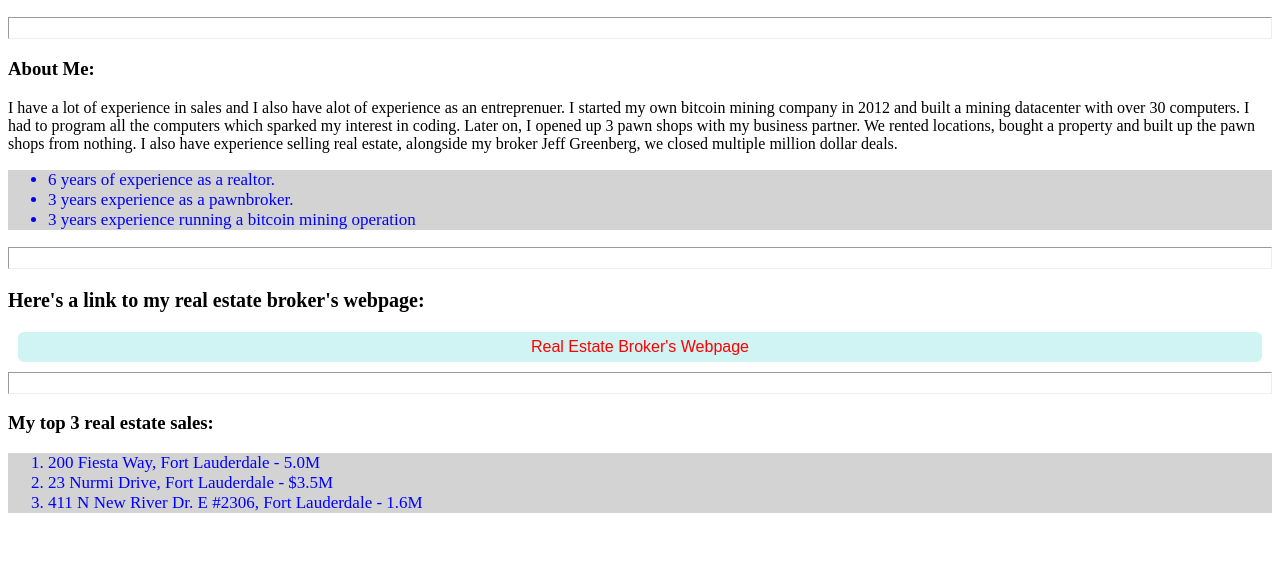
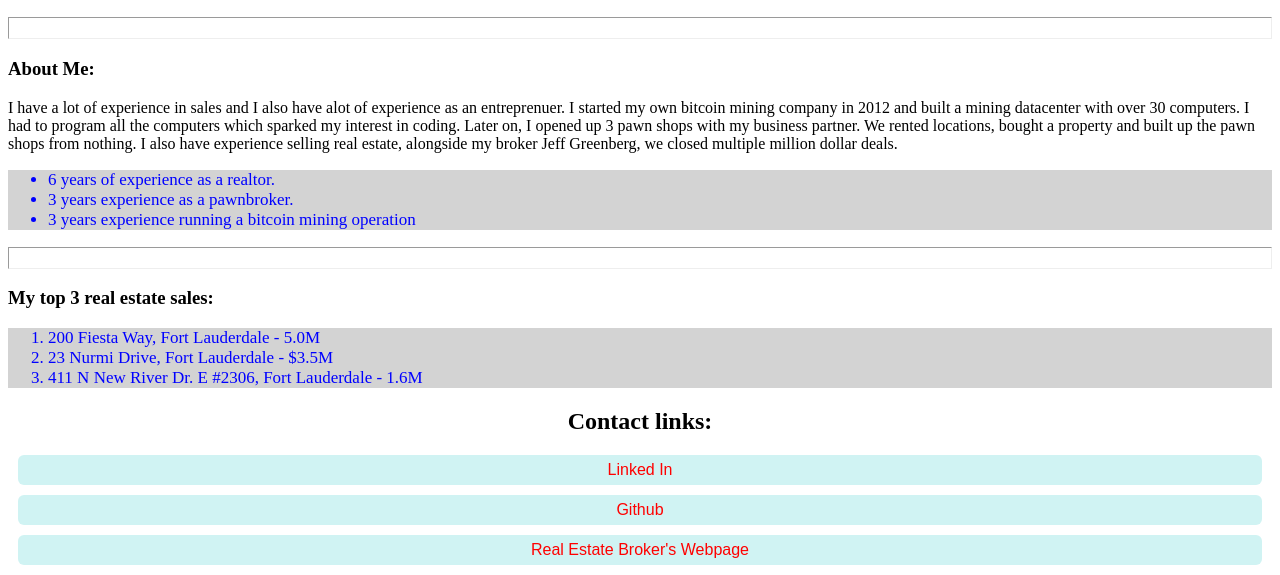
Before and after one commit to amhiger/Porfolio-Website, a plain HTML site: page index.html in a window 1280 px wide. Shown: the part 418-993 px from the top of the page. Before the commit the page ends 948 px from the top, so only its background shows below. Drawn offline with Linux system fonts and the light colour scheme; a script that the page names is missing.

Commit message:
Update index.html

```diff
--- a/index.html
+++ b/index.html
@@ -14,29 +14,33 @@
 <body>
   <h1> Adam Higer's Portfolio </h1>
   <h2> I am a pawnbroker/realtor in Fort Lauderdale, beginning my career in software development!</h2>
+
   <hr>
   <h3> About Me:</h3>
-  <p> I have a lot of experience in sales and I also have alot of experience as an entreprenuer. I started my own bitcoin mining company in 2012 and built a mining datacenter with over 30 computers. I had to program all the computers which sparked my interest in coding. Later on, I opened up 3 pawn shops with my business partner. We rented locations, bought a property and built up the pawn shops from nothing. I also have experience selling real estate, alongside my broker Jeff Greenberg, we closed multiple million dollar deals.</p>
+  <p> I have a lot of experience in sales and I also have alot of experience as an entreprenuer.
+    I started my own bitcoin mining company in 2012 and built a mining datacenter with over 30 computers.
+    I had to program all the computers which sparked my interest in coding. Later on, I opened up 3 pawn shops with my business partner.
+    We rented locations, bought a property and built up the pawn shops from nothing.
+    I also have experience selling real estate, alongside my broker Jeff Greenberg, we closed multiple million dollar deals.</p>
  <ul class = "list">
     <li>6 years of experience as a realtor.</li>
     <li>3 years experience as a pawnbroker.</li>
     <li>3 years experience running a bitcoin mining operation</li>
  </ul>
 
- <hr>
-
-
-<p class = oversized>Here's a link to my real estate broker's webpage:</p>
-<a  href="http://www.coastpropertiesofsouthflorida.com" class = "btn">Real Estate Broker's Webpage</a>
 <hr>
 <h3> My top 3 real estate sales:</h3>
+
  <ol class = "list">
    <li>200 Fiesta Way, Fort Lauderdale - 5.0M</li>
    <li>23 Nurmi Drive, Fort Lauderdale - $3.5M</li>
    <li>411 N New River Dr. E #2306, Fort Lauderdale - 1.6M</li>
  </ol>
 
-
+ <h2> Contact links:</h2>
+ <a  href="https://www.linkedin.com/in/adam-higer-b2a713216/" class = "btn"> Linked In</a>
+ <a  href="https://github.com/amhiger" class = "btn"> Github</a>
+ <a  href="http://www.coastpropertiesofsouthflorida.com" class = "btn">Real Estate Broker's Webpage</a>
 
 
     <script src="script.js"></script>
```
